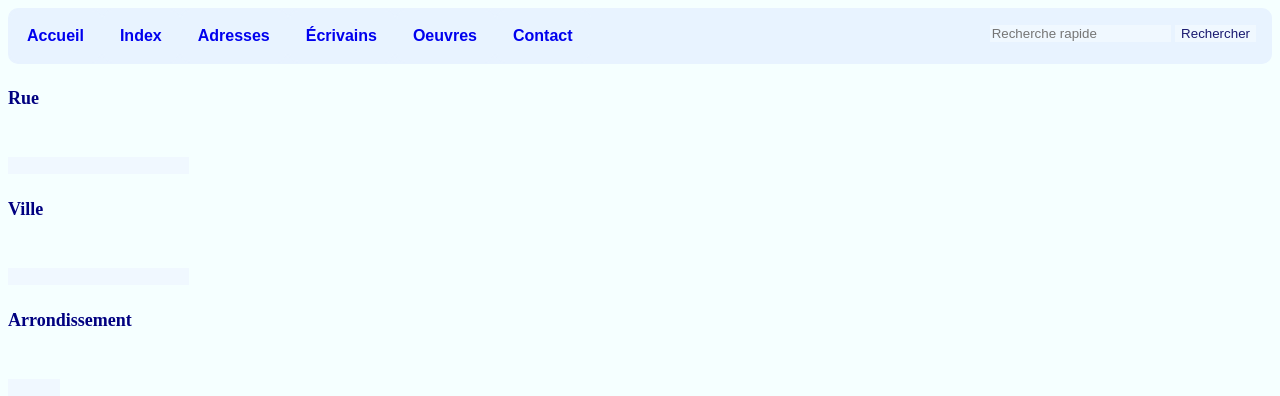
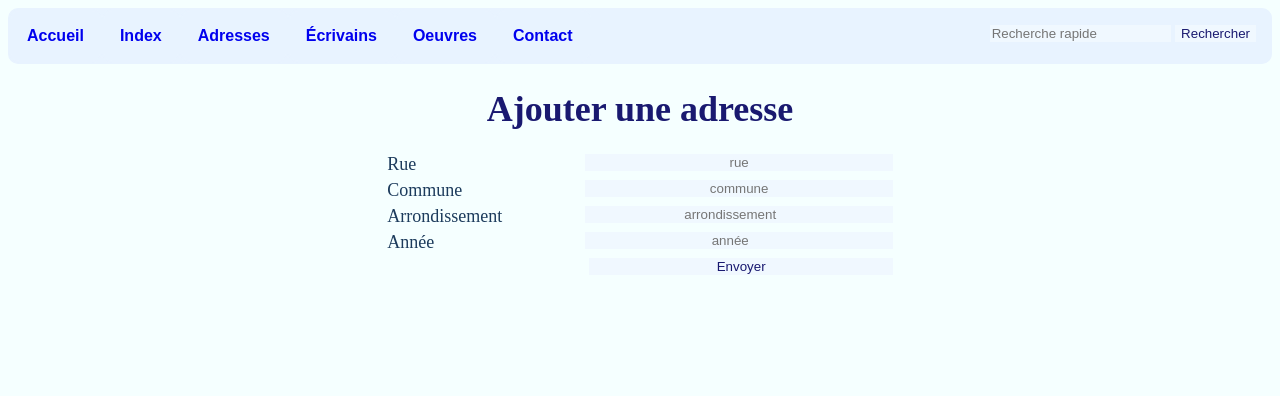
Before and after one commit to kristinkonstantinova/Projet-Python-ThesauRusse, a Flask app: page /ajout/adresse in a window 1280 px wide. Shown: the top 396 px of the page. Run offline with Flask 2, Linux system fonts and the light colour scheme; parts of the project's set-up code (start-up, migrations or seed data) failed here and were passed over.

Commit message:
Ajout et suppression oeuvres et adresses

```diff
--- a/ThesauRusse/routes.py
+++ b/ThesauRusse/routes.py
@@ -93,9 +93,48 @@ def supprimer_ecrivain(ecrivain_id):
 def ajout_oeuvre():
     return render_template("pages/ajout/oeuvre.html")
 
+@app.route("/envoi/oeuvre", methods=['POST'])
+def envoi_oeuvre():
+    e = Oeuvre(
+        oeuvre_titre_russe=request.form['titre_russe'],
+        oeuvre_titre_francais=request.form['titre_francais'],
+        oeuvre_date=request.form['date']
+    )
+    db.session.add(e)
+    db.session.commit()
+
+    return redirect(url_for('oeuvre', oeuvre_id=e.oeuvre_id))
+
+@app.route("/supprimer/oeuvre/<int:oeuvre_id>", methods=['POST'])
+def supprimer_oeuvre(oeuvre_id):
+    db.session.delete(Oeuvre.query.get(oeuvre_id))
+    db.session.commit()
+
+    return redirect(url_for('oeuvres'))
+
 @app.route("/ajout/adresse")
 def ajout_adresse():
     return render_template("pages/ajout/adresse.html")
+
+@app.route("/envoi/adresse", methods=['POST'])
+def envoi_adresse():
+    e = Adresse(
+        adresse_rue=request.form['rue'],
+        adresse_commune=request.form['commune'],
+        adresse_arrondissement=request.form.get('arrondissement'),
+        adresse_date=request.form['date']
+    )
+    db.session.add(e)
+    db.session.commit()
+
+    return redirect(url_for('adresse', adresse_id=e.adresse_id))
+
+@app.route("/supprimer/adresse/<int:adresse_id>", methods=['POST'])
+def supprimer_adresse(adresse_id):
+    db.session.delete(Adresse.query.get(adresse_id))
+    db.session.commit()
+
+    return redirect(url_for('adresses'))
 
 @app.route("/recherche")
 def recherche():
--- a/ThesauRusse/templates/pages/Ecrivain.html
+++ b/ThesauRusse/templates/pages/Ecrivain.html
@@ -8,12 +8,6 @@
 </div>
 
 <img class="photo-ecrivain" src="{{ image }}"></img>
-
-<form class="suppression" action="{{ url_for('supprimer_ecrivain', ecrivain_id=ecrivain.ecrivain_id) }}" method="post">
-    <div class="column">
-        <input class="theInputs" type="submit" value="Supprimer">
-    </div>
-</form>
 
 <form class="suppression" action="{{ url_for('supprimer_ecrivain', ecrivain_id=ecrivain.ecrivain_id) }}" method="post">
     <div class="column">
--- a/ThesauRusse/templates/pages/Oeuvre.html
+++ b/ThesauRusse/templates/pages/Oeuvre.html
@@ -3,6 +3,12 @@
 <h1>
     Oeuvre
 </h1>
+
+<form class="suppression" action="{{ url_for('supprimer_oeuvre', oeuvre_id=oeuvre.oeuvre_id) }}" method="post">
+    <div class="column">
+        <input class="theInputs" type="submit" value="Supprimer">
+    </div>
+</form>
 
 <h2>
     Informations
--- a/ThesauRusse/templates/pages/ajout/adresse.html
+++ b/ThesauRusse/templates/pages/ajout/adresse.html
@@ -1,18 +1,55 @@
 {% extends "conteneur.html" %}
 {%block corps%}
 
-<form>
-    <h4>Rue</h4>
-    <label for="rue"></label><br>
-    <input type="text" id="rue" name="Rue"<br>
-    <h4>Ville</h4>
-    <label for="ville"></label><br>
-    <input type="text" id="ville" name="Ville"<br>
-    <h4>Arrondissement</h4>
-    <label for="arrondissement"></label><br>
-    <input type="number" min="1" max="20" id="arrondissement" name="Arrondissement"<br>
+<h1>Ajouter une adresse</h1>
 
-</form>
+<div id="formContainer" class="contenu">
+    <form id="formC" action="{{ url_for('envoi_adresse') }}" method="post">
+        <div class="rows">
+            <div class="column">
+                <label class="theLabels" for="rue">
+                    Rue
+                </Label>
+                <input class="theInputs" type="text" id="rue" name="rue" placeholder="rue">
+            </div>
+
+            <div class="column">
+                <label class="theLabels" for="commune">
+                    Commune
+                </label>
+                <input class="theInputs" type="text" id="commune" name="commune" placeholder="commune">
+            </div>
+
+            <div class="column">
+                <label class="theLabels" for="arrondissement">
+                    Arrondissement
+                </label>
+                <input class="theInputs" list="arrondissements" id="arrondissement" name="arrondissement" placeholder="arrondissement">
+                <datalist id="arrondissements">
+                    {% for arrondissement in range(1, 21) %}
+                    <option value="{{ arrondissement }}">
+                    {%endfor%}
+                </datalist>
+            </div>
+
+            <div class="column">
+                <label class="theLabels" for="annee">
+                    Année
+                </label>
+                <input class="theInputs" list="annees" id="date" name="date" placeholder="année">
+                <datalist id="annees">
+                    {% for annee in range(1800, 1951) %}
+                    <option value="{{ annee }}">
+                        {%endfor%}
+                </datalist>
+            </div>
+
+            <div class="column">
+                <input class="theInputs" type="submit" value="Envoyer">
+            </div>
+        </div>
+    </form>
+</div>
 {%endblock%}
 
 {%block titre%}
```
Also changed, not shown: ThesauRusse/templates/pages/Adresse.html (+8 -2 lines), ThesauRusse/templates/pages/Adresses.html (+7 -0 lines), ThesauRusse/templates/pages/Ecrivains.html (+7 -0 lines), ThesauRusse/templates/pages/Oeuvres.html (+8 -2 lines), ThesauRusse/templates/pages/ajout/oeuvre.html (+33 -11 lines).
